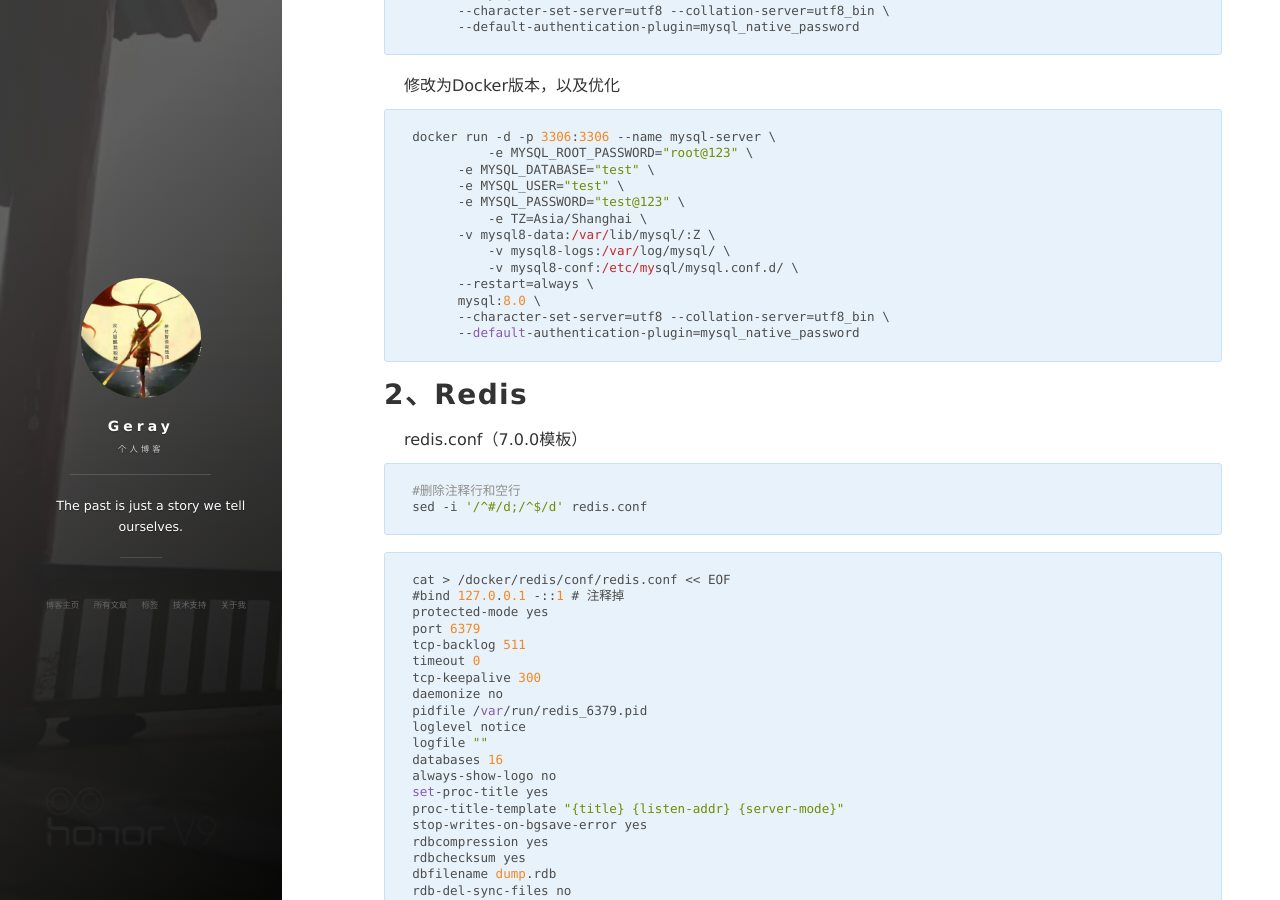
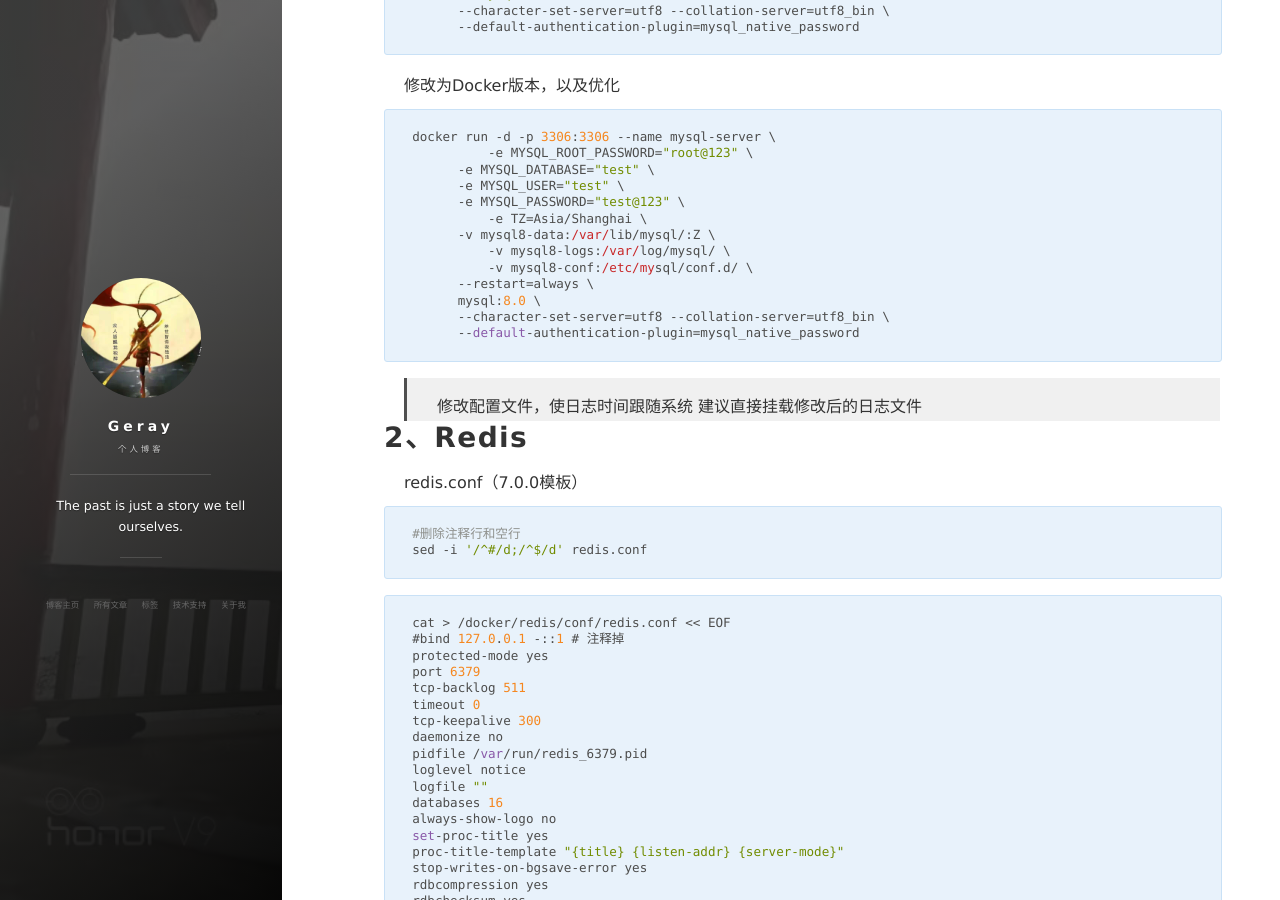
Before and after one commit to geray-zsg/geray-zsg.github.io, a Jekyll site: the page built from _posts/2022-5-30-中间件服务搭建手册-服务部署（Docker版本）.md, in a window 1280 px wide and 900 px high, scrolled down 3352 px. Built offline with Jekyll 4.4.1, drawn with Linux system fonts in a browser that asks for light colours; nearby versions of some CDN libraries; comment, search, counter and statistics services are not loaded.

Commit message:
Update 2022-5-30-中间件服务搭建手册-服务部署（Docker版本）.md

````diff
--- a/_posts/2022-5-30-中间件服务搭建手册-服务部署（Docker版本）.md
+++ b/_posts/2022-5-30-中间件服务搭建手册-服务部署（Docker版本）.md
@@ -174,13 +174,14 @@ docker run -d -p 3306:3306 --name mysql-server \
 	  -e TZ=Asia/Shanghai \
       -v mysql8-data:/var/lib/mysql/:Z \
 	  -v mysql8-logs:/var/log/mysql/ \
-	  -v mysql8-conf:/etc/mysql/mysql.conf.d/ \
+	  -v mysql8-conf:/etc/mysql/conf.d/ \
       --restart=always \
       mysql:8.0 \
       --character-set-server=utf8 --collation-server=utf8_bin \
       --default-authentication-plugin=mysql_native_password
 ```
-
+> 修改配置文件，使日志时间跟随系统
+> 建议直接挂载修改后的日志文件
 
 
 
````
